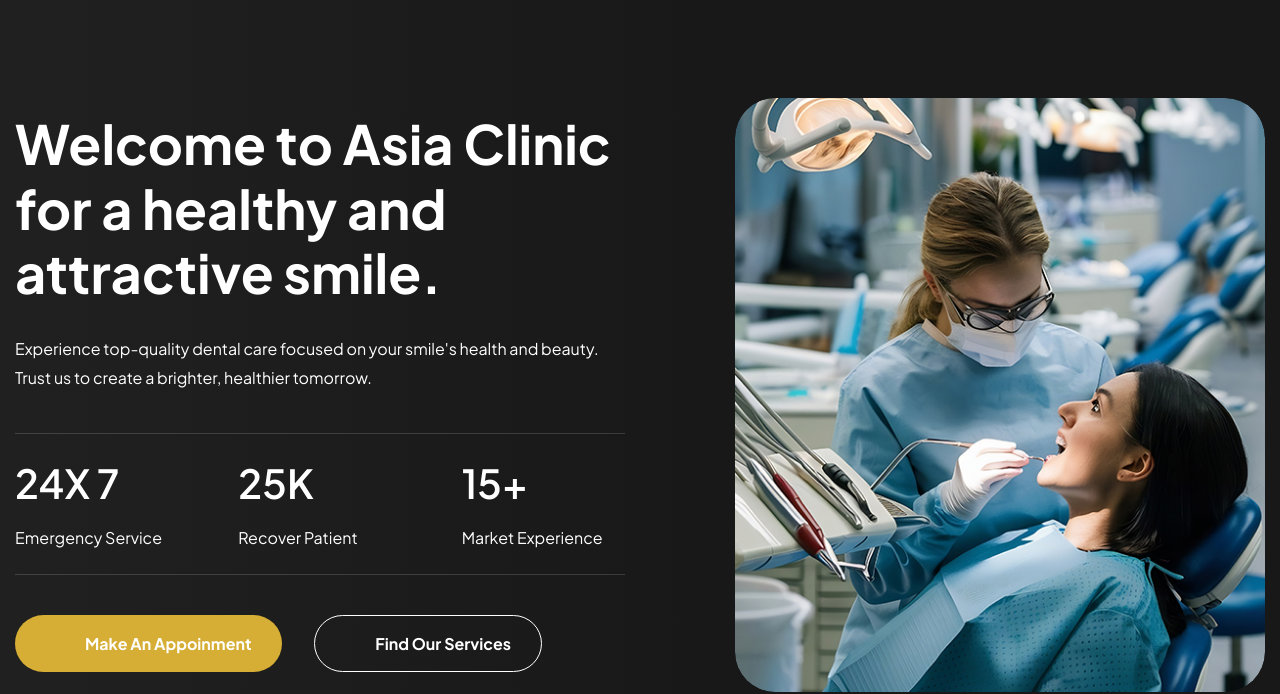
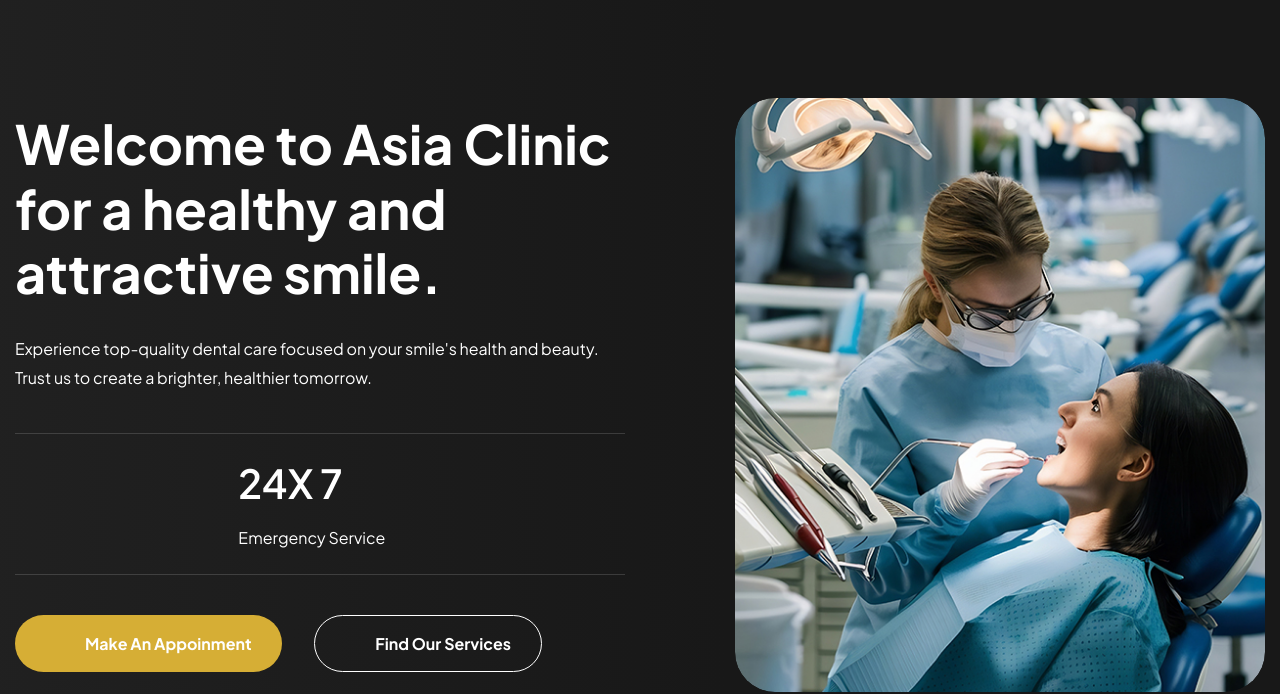
Before and after one commit to asksyntax/asia-clinic, a plain HTML site: page index.html in a window 1280 px wide. Shown: the part 141-835 px from the top of the page. Drawn offline with nearby package versions, Linux system fonts and the light colour scheme.

Commit message:
Update index.html

```diff
--- a/index.html
+++ b/index.html
@@ -117,20 +117,6 @@
                                 <div class="hero-counter-box">
                                     <h2><span class="counter">24</span>X 7</h2>
                                     <p>emergency service</p>
-                                </div>
-                                <!-- Hero Counter Box End -->
-
-                                <!-- Hero Counter Box Start -->
-                                <div class="hero-counter-box">
-                                    <h2><span class="counter">25</span>K</h2>
-                                    <p>recover patient</p>
-                                </div>
-                                <!-- Hero Counter Box End -->
-
-                                <!-- Hero Counter Box Start -->
-                                <div class="hero-counter-box">
-                                    <h2><span class="counter">15</span>+</h2>
-                                    <p>market experience</p>
                                 </div>
                                 <!-- Hero Counter Box End -->
                             </div>
```
